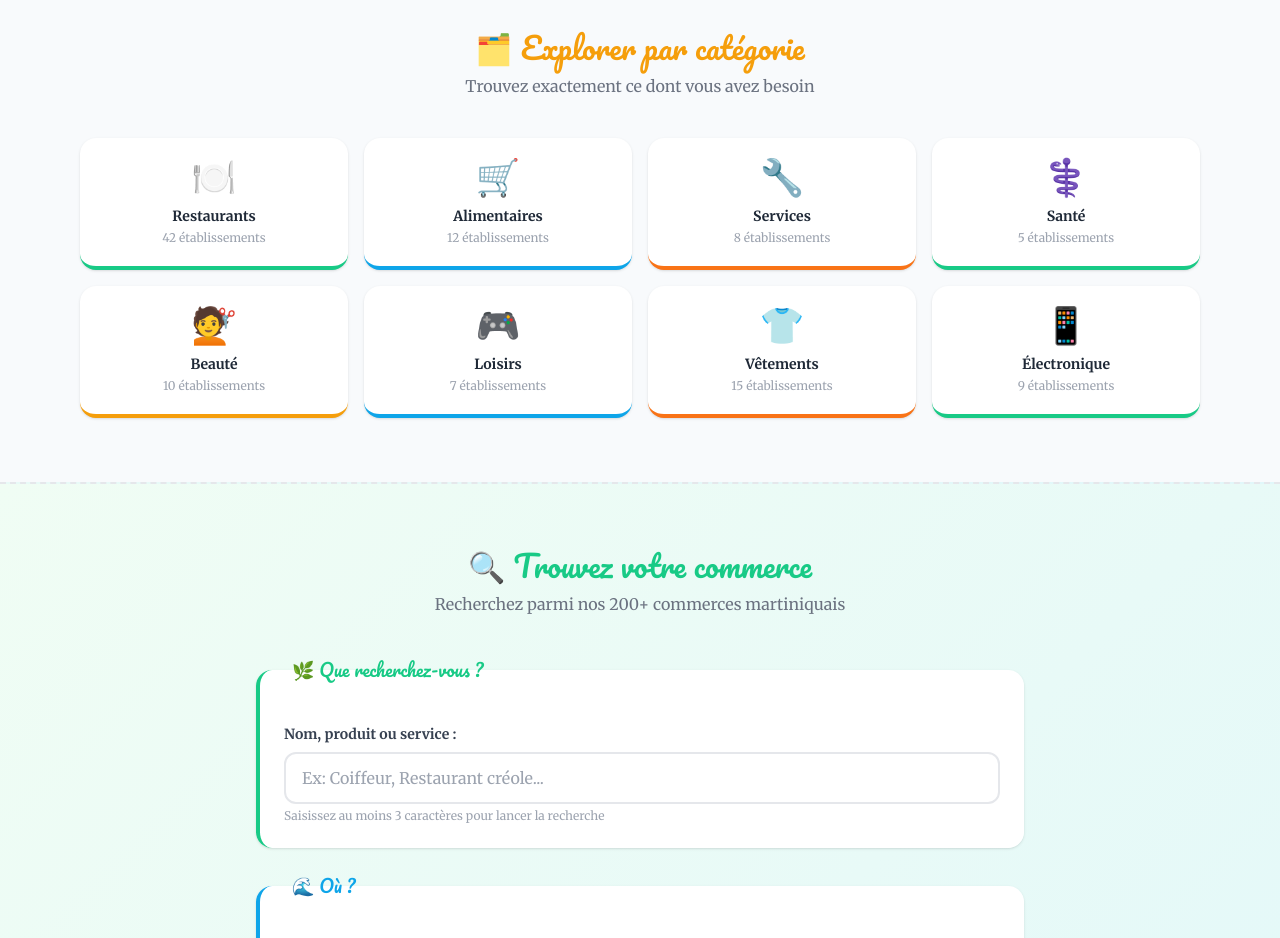
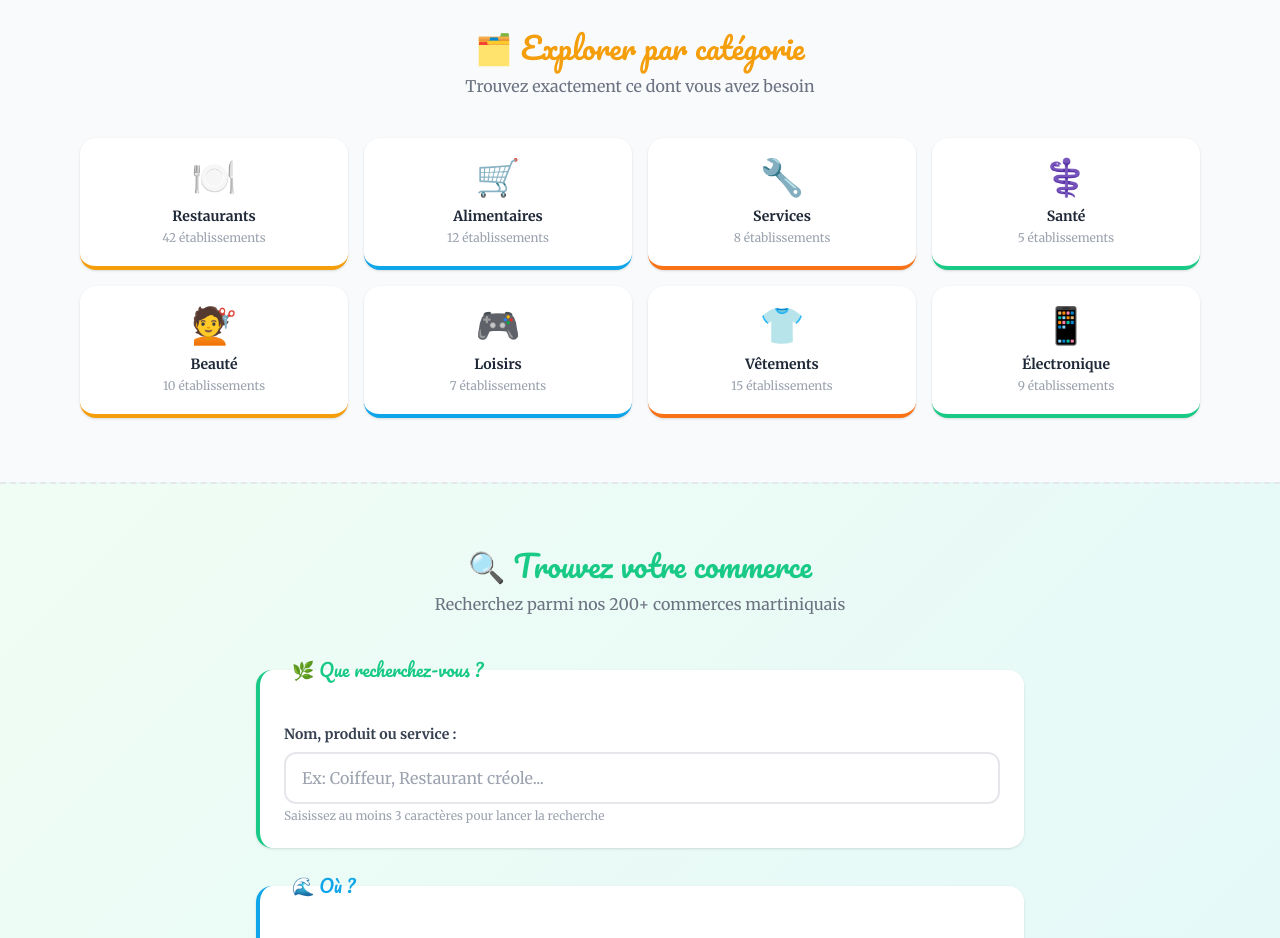
Before and after one commit to roor-killa/web1-2026, a plain HTML site: page KaribConnect/index.html in a window 1280 px wide. Shown: the part 1200-2138 px from the top of the page. Drawn offline with nearby package versions, Linux system fonts and the light colour scheme.

Commit message:
Modification légère

```diff
--- a/KaribConnect/index.html
+++ b/KaribConnect/index.html
@@ -185,7 +185,7 @@
                 <ul class="grid grid-cols-2 sm:grid-cols-4 gap-4">
 
                     <li class="categorie-item">
-                        <a href="#restaurants" class="flex flex-col items-center bg-white rounded-2xl p-5 shadow hover:shadow-lg text-center border-b-4" style="border-color:#18ca86;">
+                        <a href="#restaurants" class="flex flex-col items-center bg-white rounded-2xl p-5 shadow hover:shadow-lg text-center border-b-4" style="border-color:#f59e0b;">
                             <span class="text-4xl mb-2" aria-hidden="true">🍽️</span>
                             <strong class="text-sm font-bold text-gray-800">Restaurants</strong>
                             <data value="42" class="text-xs text-gray-400 mt-1">42 établissements</data>
```
